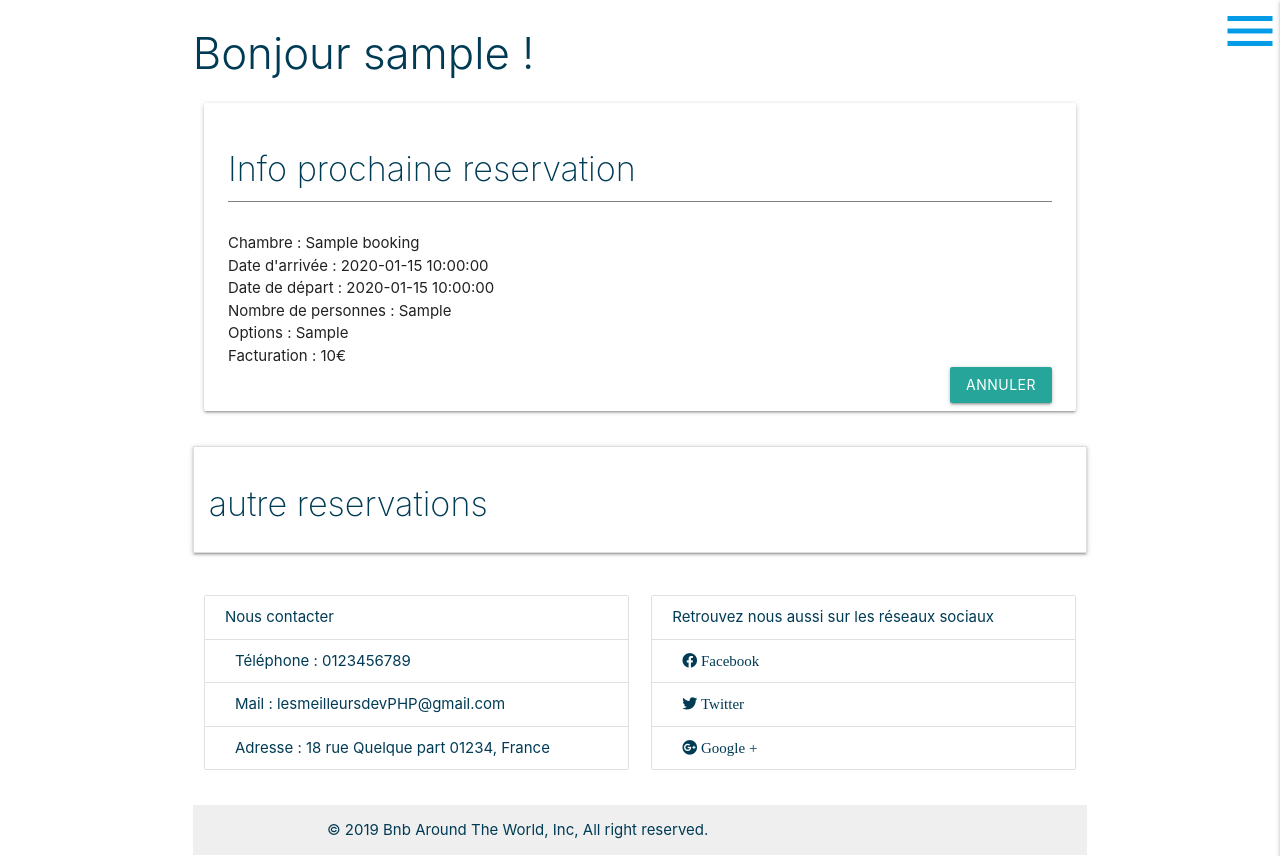
After one commit to tleon/BnbAroundTheWorld, a PHP site: page /MyAccount/show in a window 1280 px wide. The commit adds this page. Run offline with PHP 8.4, Linux system fonts and the light colour scheme; the visitor is signed in with stand-in values (Sample User, id 1); tables that the repository leaves empty or names only in its code hold one stand-in row (values such as "Sample post"); a stand-in replaces the project's code that opens the database connection; some libraries are stand-ins or nearby versions.

Commit message:
added my account page

```diff
--- a/public/index.php
+++ b/public/index.php
@@ -6,7 +6,6 @@
  * Time: 14:01
  */
 session_start();
-
 require_once __DIR__ . '/../vendor/autoload.php';
 require_once __DIR__ . '/../config/db.php';
 require_once __DIR__ . '/../config/config.php';
--- /dev/null
+++ b/src/Controller/MyAccountController.php
@@ -0,0 +1,22 @@
+<?php
+
+namespace App\Controller;
+use App\Model\BookingManager;
+
+class MyAccountController extends AbstractController
+{
+
+    public function show()
+    {
+        if (!empty($_SESSION))
+        {
+            $bookingManager = new BookingManager();
+            $bookings = $bookingManager->selectBookingByUserId(intval($_SESSION['id']));
+            return $this->twig->render('User/myAccount.html.twig',['session' => $_SESSION, 'bookings' => $bookings]);
+        }
+        else
+        {
+            header("Location: /Home/index/");
+        }
+    }
+}
--- a/src/Model/BookingManager.php
+++ b/src/Model/BookingManager.php
@@ -82,6 +82,16 @@ class BookingManager extends AbstractManager
         return $bookings;
     }
 
+    public function selectBookingByUserId(int $id) : array
+    {
+        $statement = $this->pdo->prepare("select begin_date, end_date, nb_person, options, total_price, name from $this->table join room on room.id=room_id where user_id=:id and begin_date >= NOW() ORDER BY begin_date ASC");
+        $statement->bindValue('id', $id, \PDO::PARAM_INT);
+        $statement->execute();
+        $bookings = $statement->fetchall();
+        return $bookings;
+    }
+
+
     // returns booking number per month as an array
     public function bookingPerMonth() {
         $sql = "SELECT EXTRACT(year_month FROM begin_date) as month, COUNT(*) as reservations FROM $this->table GROUP BY month";
--- a/src/View/Room/room.html.twig
+++ b/src/View/Room/room.html.twig
@@ -75,7 +75,7 @@
 
                     <div class="input-field col s12">
                         <select name="options" multiple>
-                            <option value=" " disabled selected>Options possibles</option>
+                            <option value="aucune" disabled selected>Options possibles</option>
                             <option  value="Petit déjeuner">Petit déjeuner</option>
                             <option value="Table d'hôte">Table d'hôte</option>
                             <optgroup label="Lit bébé">
--- /dev/null
+++ b/src/View/User/myAccount.html.twig
@@ -0,0 +1,55 @@
+{% extends 'layout.html.twig' %}
+{% block stylesheet %}
+<link href="/assets/css/myAccount.css" rel="stylesheet">
+{% endblock %}
+{% block content %}
+<h3 class="page-title">Bonjour {{session.username}} !</h3>
+    <div class="cards">
+        <div class="row">
+            <div class="col s12">
+                <div class="card white w-full">
+                    <div class="card-content">
+                            <h4 class="booking-title">Info prochaine reservation</h4>
+                            <hr/>
+                            <p>Chambre : {{ bookings[0].name }}</p>
+                            <p>Date d'arrivée : {{ bookings[0].begin_date }}</p>
+                            <p> Date de départ : {{ bookings[0].end_date }}</p>
+                            <p>Nombre de personnes : {{ bookings[0].nb_person }}</p>
+                            <p>Options : {{ bookings[0].options }}</p>
+                            <p>Facturation : {{ bookings[0].total_price }}€</p>
+                            <a href="#" class="waves-effect waves-light btn">annuler</a>
+                    </div>
+                </div>
+            </div>
+        </div>
+    </div>
+
+<ul class="collapsible">
+    <li>
+        <div class="collapsible-header"><h4 class="booking-title">autre reservations</h4></div>
+        <div class="collapsible-body">
+{% for booking in bookings %}
+            <h4 class="booking-title">Info Reservation chambre {{ booking.name }}</h4>
+            <hr class="hr-title"/>
+            <p>Chambre : {{ booking.name }}</p>
+            <p>Date d'arrivée : {{ booking.begin_date }}</p>
+            <p> Date de départ : {{ booking.end_date }}</p>
+            <p>Nombre de personnes : {{ booking.nb_person }}</p>
+            <p>Options : {{ booking.options }}</p>
+            <p>Facturation : {{ booking.total_price }}€</p>
+            <a href="#" class="waves-effect waves-light btn">annuler</a>
+            <br/>
+            <br/>
+{% endfor %}
+        </div>
+    </li>
+</ul>
+{% endblock %}
+
+{% block javascript %}
+<script>
+$(document).ready(function(){
+$('.collapsible').collapsible();
+});
+</script>
+{% endblock %}
--- a/src/View/layout.html.twig
+++ b/src/View/layout.html.twig
@@ -32,6 +32,9 @@
             <a class="waves-effect waves-light modal-trigger bg-lg-white color-dark-blue" href="#modal1" id="connect">Connexion</a>
           </li>
         {% endif %}
+        <li>
+          <a class="waves-effect waves-light modal-trigger bg-lg-white color-dark-blue" href="/MyAccount/show" id="aboutus">Mon compte</a>
+        </li>
         <li>
           <a class="waves-effect waves-light modal-trigger bg-lg-white color-dark-blue" href="/AboutUs/show" id="aboutus">A propos du gîte</a>
         </li>
```
Also changed, not shown: public/assets/css/myAccount.css (added).
